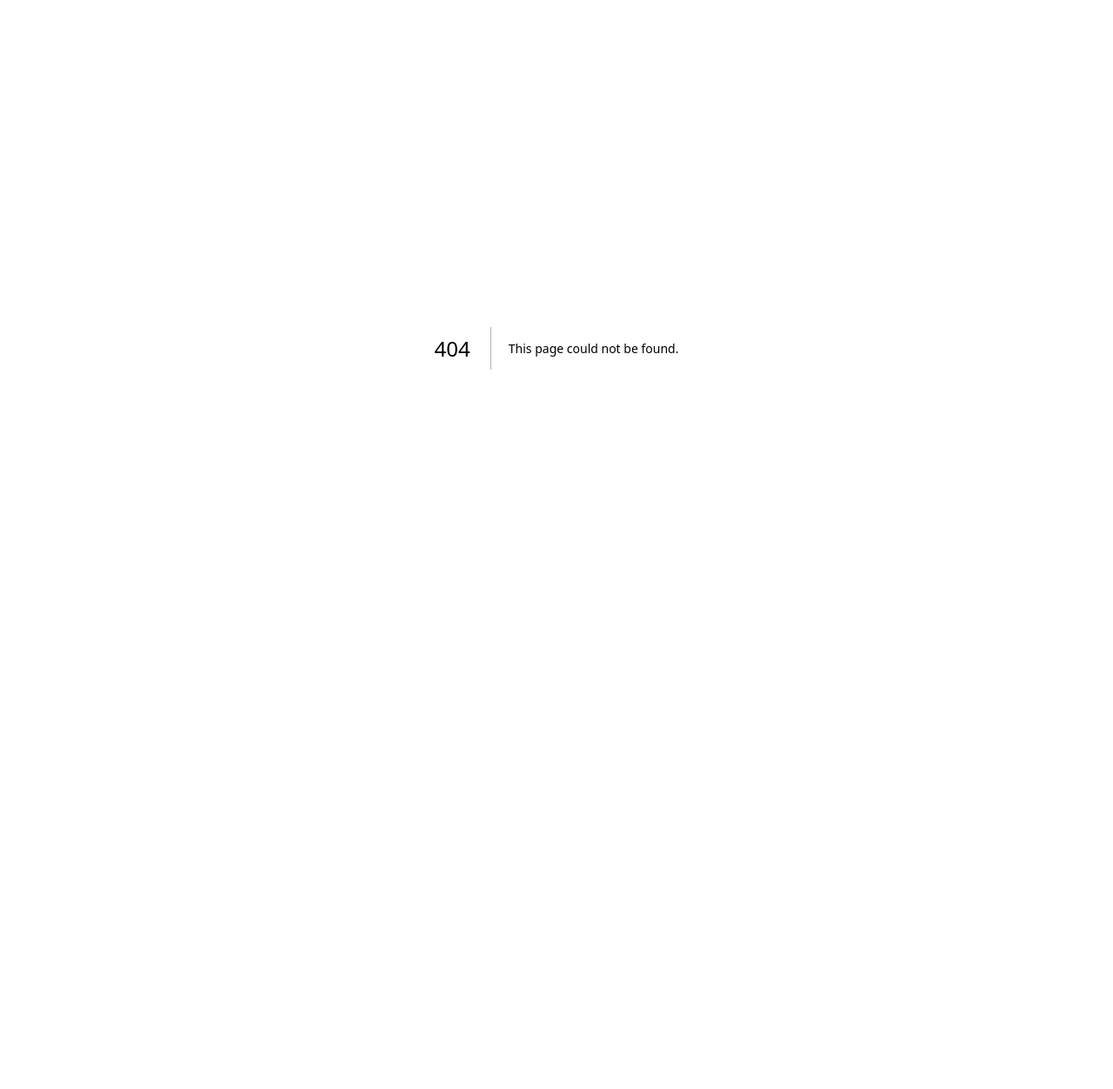
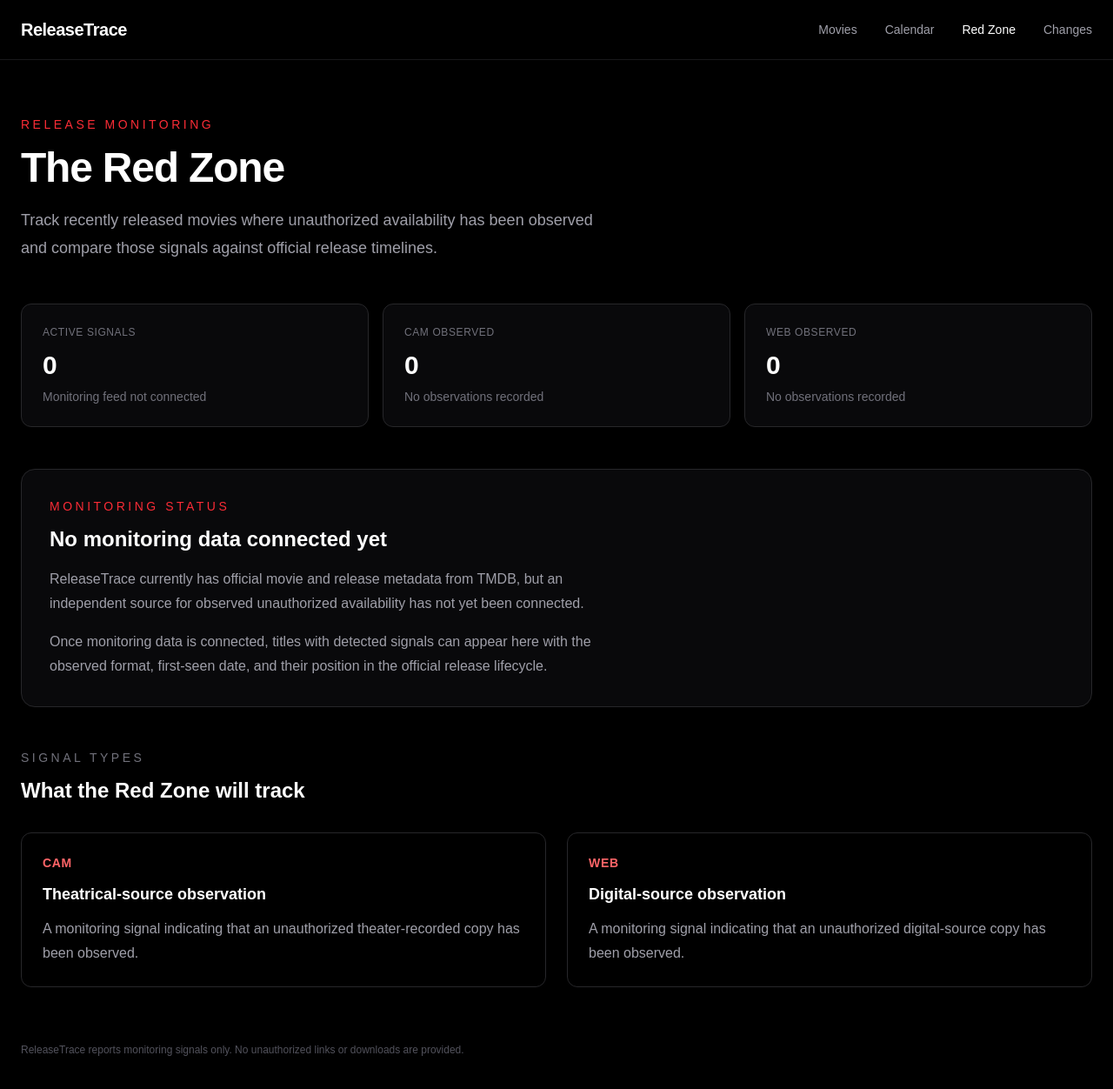
Before and after one commit to weescalante/releasetrace, a Next.js app: page /red-zone in a window 1280 px wide. Before the commit this address had no page. Shown: the top 1252 px of the page at 87% size. Before the commit the page ends 800 px from the top, so only its background shows below. Built offline with nearby package versions, Linux system fonts and the light colour scheme.

Commit message:
Add Red Zone page

```diff
--- /dev/null
+++ b/app/red-zone/page.tsx
@@ -0,0 +1,154 @@
+import Link from "next/link";
+
+export default function RedZonePage() {
+  return (
+    <main className="min-h-screen bg-black text-white">
+      <header className="border-b border-zinc-900">
+        <div className="mx-auto flex w-full max-w-7xl items-center justify-between px-6 py-5">
+          <Link href="/" className="text-xl font-bold tracking-tight">
+            ReleaseTrace
+          </Link>
+
+          <nav className="hidden gap-8 text-sm text-zinc-400 md:flex">
+            <Link href="/movies" className="transition hover:text-white">
+              Movies
+            </Link>
+
+            <Link href="/calendar" className="transition hover:text-white">
+              Calendar
+            </Link>
+
+            <Link href="/red-zone" className="text-white">
+              Red Zone
+            </Link>
+
+            <a href="#" className="transition hover:text-white">
+              Changes
+            </a>
+          </nav>
+        </div>
+      </header>
+
+      <section className="mx-auto w-full max-w-7xl px-6 py-16">
+        <div className="max-w-3xl">
+          <p className="text-sm font-medium uppercase tracking-[0.25em] text-red-500">
+            Release Monitoring
+          </p>
+
+          <h1 className="mt-4 text-4xl font-bold tracking-tight sm:text-5xl">
+            The Red Zone
+          </h1>
+
+          <p className="mt-5 max-w-2xl text-lg leading-8 text-zinc-400">
+            Track recently released movies where unauthorized availability has
+            been observed and compare those signals against official release
+            timelines.
+          </p>
+        </div>
+
+        <div className="mt-12 grid gap-4 sm:grid-cols-3">
+          <div className="rounded-xl border border-zinc-800 bg-zinc-950 p-6">
+            <p className="text-xs font-medium uppercase tracking-wider text-zinc-500">
+              Active Signals
+            </p>
+            <p className="mt-3 text-3xl font-bold">0</p>
+            <p className="mt-2 text-sm text-zinc-500">
+              Monitoring feed not connected
+            </p>
+          </div>
+
+          <div className="rounded-xl border border-zinc-800 bg-zinc-950 p-6">
+            <p className="text-xs font-medium uppercase tracking-wider text-zinc-500">
+              CAM Observed
+            </p>
+            <p className="mt-3 text-3xl font-bold">0</p>
+            <p className="mt-2 text-sm text-zinc-500">
+              No observations recorded
+            </p>
+          </div>
+
+          <div className="rounded-xl border border-zinc-800 bg-zinc-950 p-6">
+            <p className="text-xs font-medium uppercase tracking-wider text-zinc-500">
+              WEB Observed
+            </p>
+            <p className="mt-3 text-3xl font-bold">0</p>
+            <p className="mt-2 text-sm text-zinc-500">
+              No observations recorded
+            </p>
+          </div>
+        </div>
+
+        <section className="mt-12 rounded-2xl border border-zinc-800 bg-zinc-950 p-8">
+          <div className="max-w-2xl">
+            <p className="text-sm font-medium uppercase tracking-[0.25em] text-red-500">
+              Monitoring Status
+            </p>
+
+            <h2 className="mt-3 text-2xl font-bold">
+              No monitoring data connected yet
+            </h2>
+
+            <p className="mt-4 leading-7 text-zinc-400">
+              ReleaseTrace currently has official movie and release metadata
+              from TMDB, but an independent source for observed unauthorized
+              availability has not yet been connected.
+            </p>
+
+            <p className="mt-4 leading-7 text-zinc-400">
+              Once monitoring data is connected, titles with detected signals
+              can appear here with the observed format, first-seen date, and
+              their position in the official release lifecycle.
+            </p>
+          </div>
+        </section>
+
+        <section className="mt-12">
+          <p className="text-sm font-medium uppercase tracking-[0.25em] text-zinc-500">
+            Signal Types
+          </p>
+
+          <h2 className="mt-3 text-2xl font-bold">
+            What the Red Zone will track
+          </h2>
+
+          <div className="mt-8 grid gap-6 md:grid-cols-2">
+            <div className="rounded-xl border border-zinc-800 p-6">
+              <p className="text-sm font-semibold uppercase tracking-wider text-red-400">
+                CAM
+              </p>
+
+              <h3 className="mt-3 text-lg font-semibold">
+                Theatrical-source observation
+              </h3>
+
+              <p className="mt-3 leading-7 text-zinc-400">
+                A monitoring signal indicating that an unauthorized
+                theater-recorded copy has been observed.
+              </p>
+            </div>
+
+            <div className="rounded-xl border border-zinc-800 p-6">
+              <p className="text-sm font-semibold uppercase tracking-wider text-red-400">
+                WEB
+              </p>
+
+              <h3 className="mt-3 text-lg font-semibold">
+                Digital-source observation
+              </h3>
+
+              <p className="mt-3 leading-7 text-zinc-400">
+                A monitoring signal indicating that an unauthorized
+                digital-source copy has been observed.
+              </p>
+            </div>
+          </div>
+        </section>
+
+        <p className="mt-16 text-xs text-zinc-600">
+          ReleaseTrace reports monitoring signals only. No unauthorized links
+          or downloads are provided.
+        </p>
+      </section>
+    </main>
+  );
+}
```
